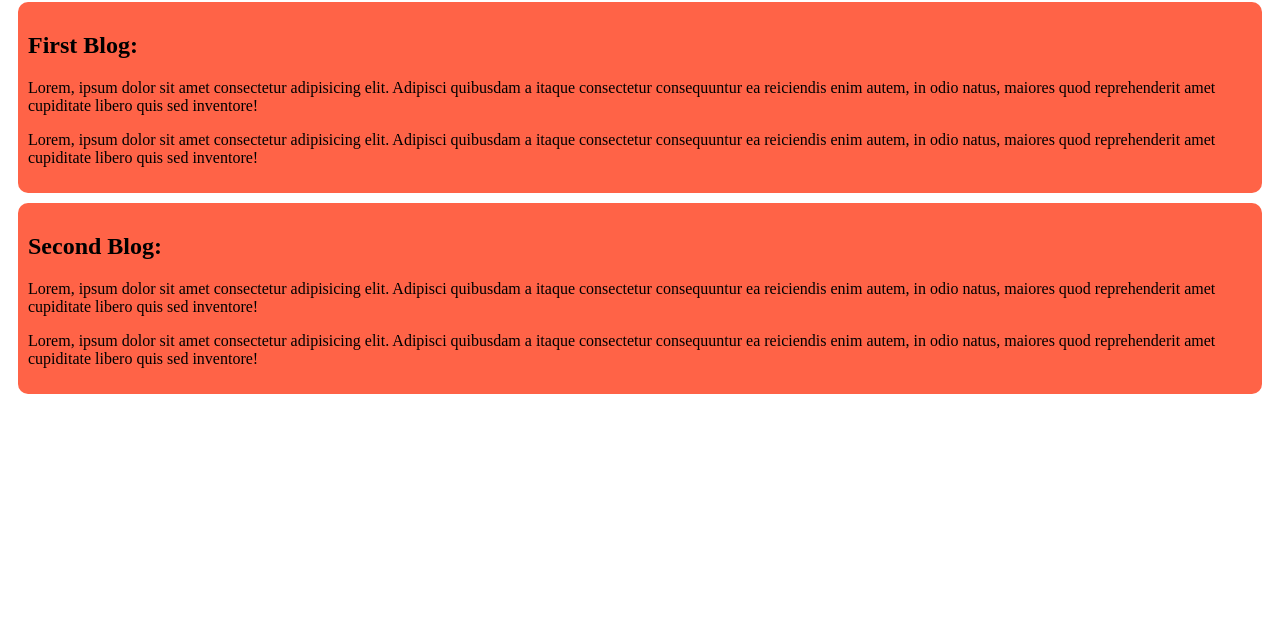
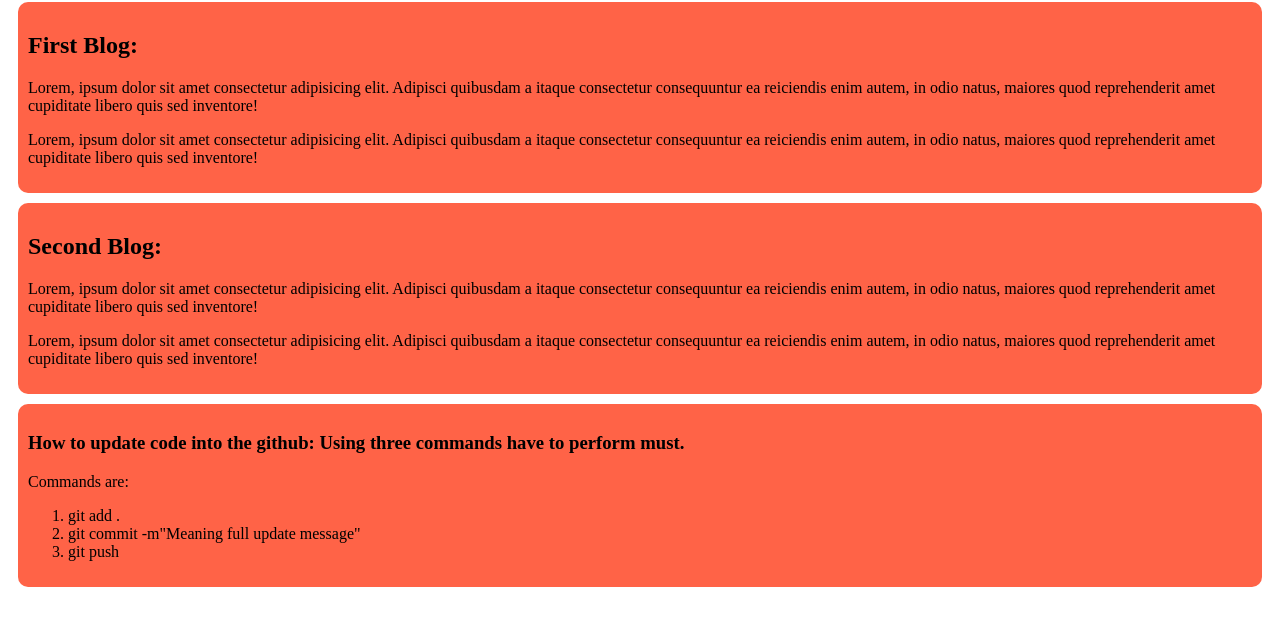
Before and after one commit to julkarnine3/my-simple-website-repo, a plain HTML site: page index.html in a window 1280 px wide. Shown: the part 78-704 px from the top of the page. Drawn offline with Linux system fonts and the light colour scheme.

Commit message:
Update third commit

```diff
--- a/index.html
+++ b/index.html
@@ -18,5 +18,15 @@
         <p>Lorem, ipsum dolor sit amet consectetur adipisicing elit. Adipisci quibusdam a itaque consectetur consequuntur ea reiciendis enim autem, in odio natus, maiores quod reprehenderit amet cupiditate libero quis sed inventore!</p>
         <p>Lorem, ipsum dolor sit amet consectetur adipisicing elit. Adipisci quibusdam a itaque consectetur consequuntur ea reiciendis enim autem, in odio natus, maiores quod reprehenderit amet cupiditate libero quis sed inventore!</p>
     </div>
+    <div>
+        <h3>How to update code into the github: Using three commands have to perform must.</h3>
+        <p>Commands are:</p>
+        <ol>
+
+           <li>git add .</li>
+           <li>git commit -m"Meaning full update message"</li>
+           <li>git push</li>
+        </ol>
+    </div>
 </body>
 </html>
```
